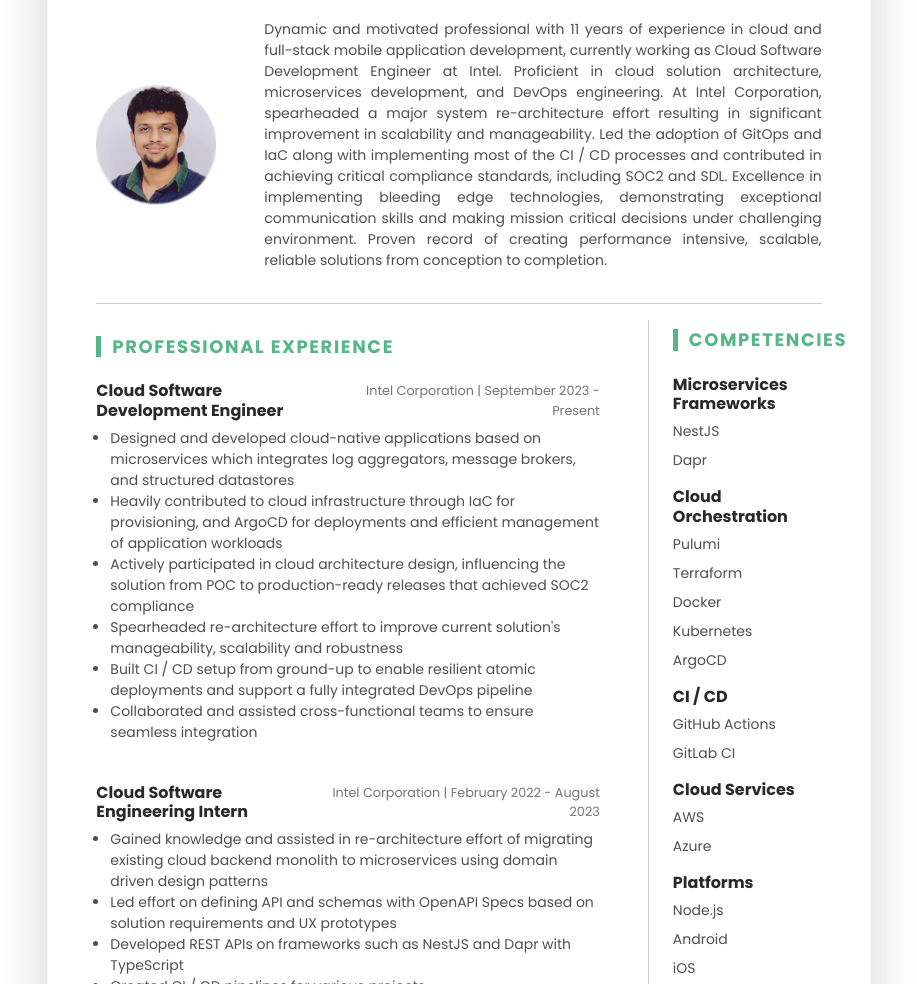
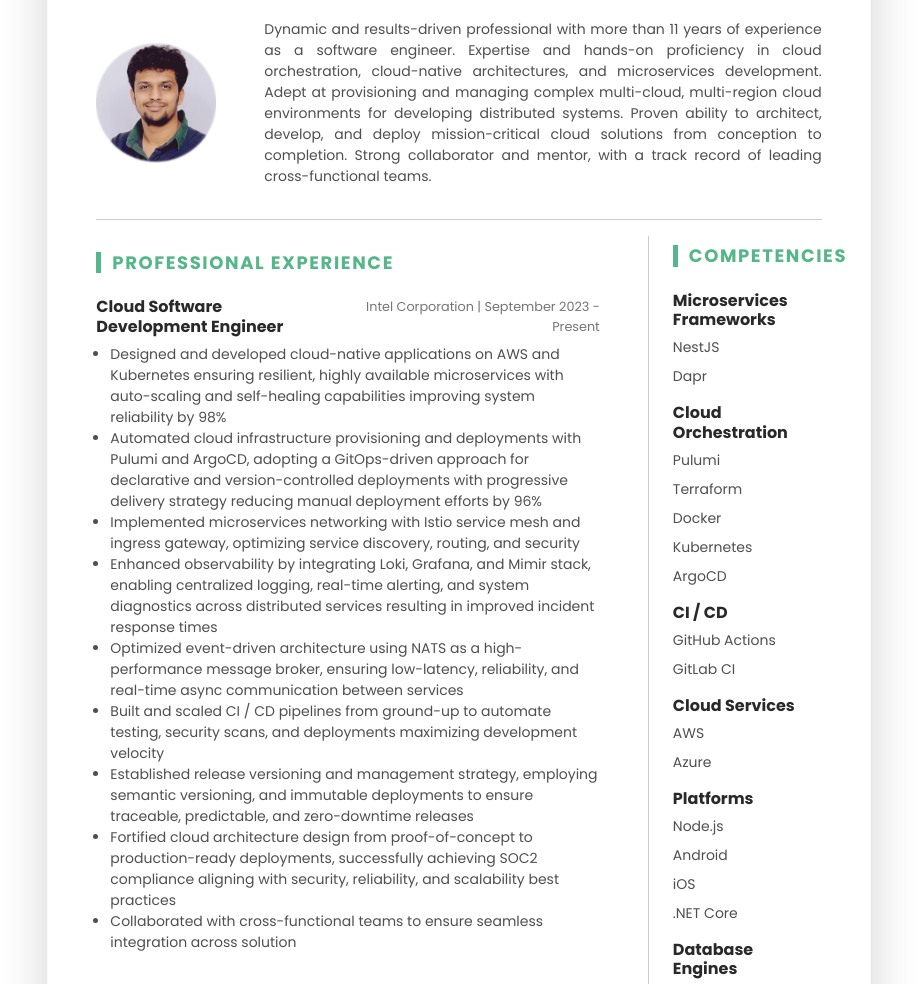
Before and after one commit to RaviVadera/ravivadera.github.io, a plain HTML site: page index.html in a window 1280 px wide. Shown: the part 210-1194 px from the top of the page, without its empty margins (181-1098 px from the left). Drawn offline with Linux system fonts and the light colour scheme.

Commit message:
Resume v7

```diff
--- a/index.html
+++ b/index.html
@@ -12,7 +12,6 @@
     <!-- OG -->
     <meta property="og:title" content="Ravi Vadera" />
     <meta property="og:description" content="Cloud Software Engineer | Kubernetes | GitOps | IaC | TypeScript | Node.js" />
-    <meta property="og:image" itemprop="image primaryImageOfPage" content="https://itsravi.io/assets/images/resume-profile.png?v=6.0.0" />
     <meta property="og:type" content="website" />
     <meta property="og:url" content="https://itsravi.io" />
 
@@ -42,7 +41,7 @@
                             <ul class="list-inline mb-0">
                                 <li class="list-inline-item mb-2"><a class="resume-link" href="&#109;&#97;&#105;&#108;&#116;&#111;&colon;&#105;&#102;&#105;&#108;&#116;&#101;&#114;&#115;&#112;&#97;&#109;&commat;&#111;&#117;&#116;&#108;&#111;&#111;&#107;&period;&#99;&#111;&#109;"><i class="far fa-envelope-open fa-fw fa-lg mr-2"></i></a></li>
                                 <li class="list-inline-item mb-2"><a class="resume-link" href="https://www.linkedin.com/in/ravivadera/" target="_blank"><i class="fab fa-linkedin-in fa-fw fa-lg mr-2"></i></a></li>
-                                <li class="list-inline-item mb-0"><a class="resume-link" href="assets/RaviVadera-Resume.pdf?v=6.0.0" target="_blank"><i class="far fa-file-pdf fa-fw fa-lg mr-2"></i></a></li>
+                                <li class="list-inline-item mb-0"><a class="resume-link" href="assets/RaviVadera-Resume.pdf?v=7.0.0" target="_blank"><i class="far fa-file-pdf fa-fw fa-lg mr-2"></i></a></li>
                                 <li class="list-inline-item mb-0 resume-link" style="cursor:pointer;"><i class="fas fa-sun fa-fw fa-lg mr-2" id="darkSwitch"></i></li>
                             </ul>
                         </div><!--//resume-contact-->
@@ -54,7 +53,7 @@
                     <div class="media flex-column flex-md-row align-items-center">
                         <img class="resume-profile-image mb-3 mb-md-0 mr-md-5 ml-md-0 rounded mx-auto" src="assets/images/resume-profile.webp?v=6.0.0" alt="image" width="120" height="120">
                         <div class="media-body text-justify">
-                            <p class="mb-0">Dynamic and motivated professional with 11 years of experience in cloud and full-stack mobile application development, currently working as Cloud Software Development Engineer at Intel. Proficient in cloud solution architecture, microservices development, and DevOps engineering. At Intel Corporation, spearheaded a major system re-architecture effort resulting in significant improvement in scalability and manageability. Led the adoption of GitOps and IaC along with implementing most of the CI / CD processes and contributed in achieving critical compliance standards, including SOC2 and SDL. Excellence in implementing bleeding edge technologies, demonstrating exceptional communication skills and making mission critical decisions under challenging environment. Proven record of creating performance intensive, scalable, reliable solutions from conception to completion.</p>
+                            <p class="mb-0">Dynamic and results-driven professional with more than 11 years of experience as a software engineer. Expertise and hands-on proficiency in cloud orchestration, cloud-native architectures, and microservices development. Adept at provisioning and managing complex multi-cloud, multi-region cloud environments for developing distributed systems. Proven ability to architect, develop, and deploy mission-critical cloud solutions from conception to completion. Strong collaborator and mentor, with a track record of leading cross-functional teams.</p>
                         </div><!--//media-body-->
                     </div>
                 </div><!--//resume-intro-->
@@ -71,12 +70,15 @@
                                     </div>
                                     <div class="item-content">
                                         <ul class="resume-list">
-                                            <li>Designed and developed cloud-native applications based on microservices which integrates log aggregators, message brokers, and structured datastores</li>
-                                            <li>Heavily contributed to cloud infrastructure through IaC for provisioning, and ArgoCD for deployments and efficient management of application workloads</li>
-                                            <li>Actively participated in cloud architecture design, influencing the solution from POC to production-ready releases that achieved SOC2 compliance</li>
-                                            <li>Spearheaded re-architecture effort to improve current solution&apos;s manageability, scalability and robustness</li>
-                                            <li>Built CI / CD setup from ground-up to enable resilient atomic deployments and support a fully integrated DevOps pipeline</li>
-                                            <li>Collaborated and assisted cross-functional teams to ensure seamless integration</li>
+                                            <li>Designed and developed cloud-native applications on AWS and Kubernetes ensuring resilient, highly available microservices with auto-scaling and self-healing capabilities improving system reliability by 98%</li>
+                                            <li>Automated cloud infrastructure provisioning and deployments with Pulumi and ArgoCD, adopting a GitOps-driven approach for declarative and version-controlled deployments with progressive delivery strategy reducing manual deployment efforts by 96%</li>
+                                            <li>Implemented microservices networking with Istio service mesh and ingress gateway, optimizing service discovery, routing, and security</li>
+                                            <li>Enhanced observability by integrating Loki, Grafana, and Mimir stack, enabling centralized logging, real-time alerting, and system diagnostics across distributed services resulting in improved incident response times</li>
+                                            <li>Optimized event-driven architecture using NATS as a high-performance message broker, ensuring low-latency, reliability, and real-time async communication between services</li>
+                                            <li>Built and scaled CI / CD pipelines from ground-up to automate testing, security scans, and deployments maximizing development velocity</li>
+                                            <li>Established release versioning and management strategy, employing semantic versioning, and immutable deployments to ensure traceable, predictable, and zero-downtime releases</li>
+                                            <li>Fortified cloud architecture design from proof-of-concept to production-ready deployments, successfully achieving SOC2 compliance aligning with security, reliability, and scalability best practices</li>
+                                            <li>Collaborated with cross-functional teams to ensure seamless integration across solution</li>
                                         </ul>
                                     </div>
                                 </div><!--//item-->
@@ -535,6 +537,7 @@
                                             <li>Design Database</li>
                                             <li>Develop Web API</li>
                                         </ul>
+                                        <a class="more-link" href="https://play.google.com/store/apps/details?id=ro.industrialaccess.mysmartrent&hl=en_US" target="_blank"><i class="fas fa-external-link-alt"></i>Google Play</a>
                                     </div>
                                 </div><!--//item-->
                                 <br />
```
Also changed, not shown: 1 other file.
